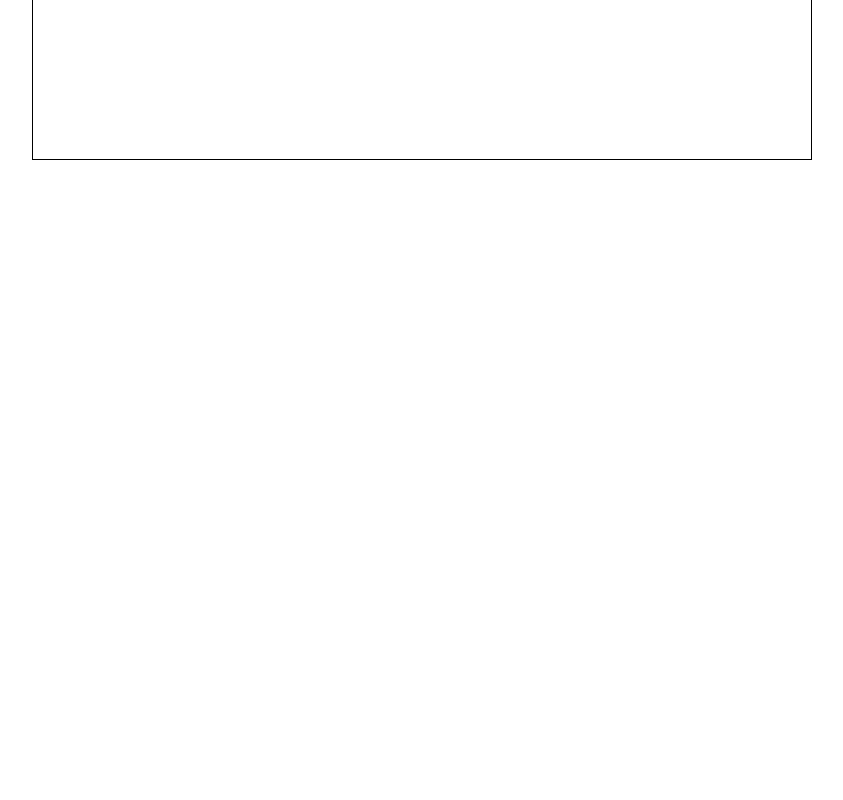
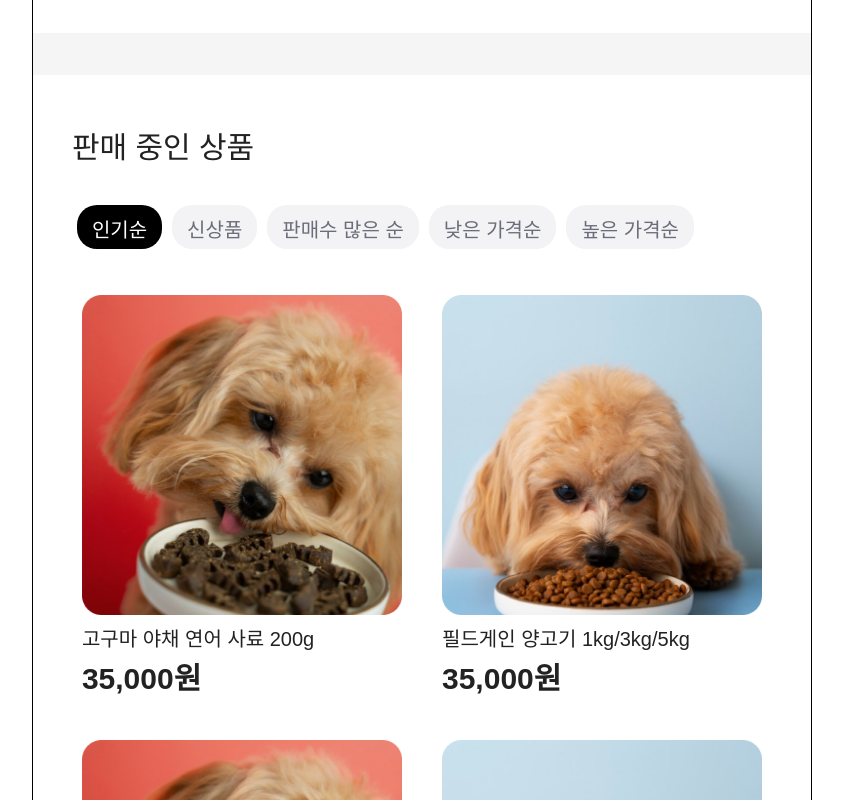
Before and after one commit to ESTFE-final/tangerine_market, a React (Create React App) app: page / in a window 1280 px wide. Shown: the part 640-1440 px from the top of the page, without its empty margins (218-1061 px from the left). Before the commit the page ends 800 px from the top, so only its background shows below. Built offline with nearby package versions, Linux system fonts and the light colour scheme; a web font is replaced by a local one.

Commit message:
feature / 메인 페이지 퍼블리싱 완료 및 버튼 호버 및 이벤트 설정

```diff
--- a/src/components/MainComponents/MainBanner.jsx
+++ b/src/components/MainComponents/MainBanner.jsx
@@ -33,7 +33,7 @@ const SlideButton = styled.button`
 	padding: 8px 16px;
 	border-radius: 30px;
 	border: none;
-	font-size: 14px;
+	font-size: 1.5rem;
 	cursor: pointer;
 `;
 
--- a/src/components/MainComponents/MainCategory.jsx
+++ b/src/components/MainComponents/MainCategory.jsx
@@ -46,8 +46,13 @@ const Icon = styled.img`
 
 const Label = styled.span`
 	margin-top: 10px;
-	font-size: 14px;
+	font-size: 2rem;
 	color: #333;
+`;
+
+const Divider = styled.div`
+	height: 42px;
+	background-color: #f5f5f5;
 `;
 
 const categories = [
@@ -62,6 +67,7 @@ const categories = [
 
 const MainCategory = () => {
 	return (
+		<>
 			<CategoryContainer>
 				{categories.map((category, index) => (
 					<CategoryWrapper key={index}>
@@ -72,6 +78,8 @@ const MainCategory = () => {
 					</CategoryWrapper>
 				))}
 			</CategoryContainer>
+			<Divider />
+		</>
 	);
 };
 
--- /dev/null
+++ b/src/components/MainComponents/MainProductList.jsx
@@ -0,0 +1,112 @@
+import React, { useState } from 'react';
+import styled from 'styled-components';
+import Product1 from '../../icons/img-main-category(1).png';
+import Product2 from '../../icons/img-main-category(2).png';
+
+const Container = styled.div`
+	width: 90%;
+	margin: 52px auto;
+`;
+
+const Title = styled.span`
+	font-size: 3rem;
+`;
+
+const ButtonContainer = styled.div`
+	margin: 36px auto;
+`;
+
+const Button = styled.button`
+	padding: 10px 15px;
+	margin: 0 5px;
+	height: 44px;
+	line-height: 1.5;
+	background-color: ${(props) => (props.isSelected ? '#000' : '#f3f3f5')};
+	color: ${(props) => (props.isSelected ? '#fff' : '#6C6D7A')};
+	cursor: pointer;
+	font-size: 2rem;
+	border-radius: 20px;
+	&:hover {
+		background-color: #000;
+		color: #fff;
+	}
+`;
+
+const ProductContainer = styled.div`
+	display: grid;
+	grid-template-columns: repeat(2, 1fr);
+	gap: 20px;
+	cursor: pointer;
+`;
+
+const ProductWrapper = styled.div`
+	display: flex;
+	flex-direction: column;
+	padding: 10px;
+	border-radius: 8px;
+`;
+
+const ProductImage = styled.img`
+	object-fit: cover;
+	margin-bottom: 10px;
+`;
+
+const ProductName = styled.p`
+	font-size: 2rem;
+	margin-bottom: 5px;
+`;
+
+const ProductPrice = styled.p`
+	font-size: 3rem;
+	font-weight: bold;
+`;
+
+const MainProductList = () => {
+	const [selected, setselected] = useState('인기순');
+	const products = [
+		{ img: Product1, name: '고구마 야채 연어 사료 200g', price: '35,000원' },
+		{ img: Product2, name: '필드게인 양고기 1kg/3kg/5kg', price: '35,000원' },
+		{ img: Product1, name: '고구마 야채 연어 사료 200g', price: '35,000원' },
+		{ img: Product2, name: '필드게인 양고기 1kg/3kg/5kg', price: '35,000원' },
+		{ img: Product1, name: '고구마 야채 연어 사료 200g', price: '35,000원' },
+		{ img: Product2, name: '필드게인 양고기 1kg/3kg/5kg', price: '35,000원' },
+	];
+
+	const options = [
+		'인기순',
+		'신상품',
+		'판매수 많은 순',
+		'낮은 가격순',
+		'높은 가격순',
+	];
+
+	return (
+		<Container>
+			<Title>판매 중인 상품</Title>
+
+			<ButtonContainer>
+				{options.map((option) => (
+					<Button
+						key={option}
+						isSelected={selected === option}
+						onClick={() => setselected(option)}
+					>
+						{option}
+					</Button>
+				))}
+			</ButtonContainer>
+
+			<ProductContainer>
+				{products.map((product, index) => (
+					<ProductWrapper key={index}>
+						<ProductImage src={product.img} alt={product.name} />
+						<ProductName>{product.name}</ProductName>
+						<ProductPrice>{product.price}</ProductPrice>
+					</ProductWrapper>
+				))}
+			</ProductContainer>
+		</Container>
+	);
+};
+
+export default MainProductList;
--- a/src/pages/MainPage.jsx
+++ b/src/pages/MainPage.jsx
@@ -6,15 +6,14 @@ import {
 } from '../components/SharedComponents/CommonComponents';
 import MainBanner from '../components/MainComponents/MainBanner';
 import MainCategory from '../components/MainComponents/MainCategory';
+import MainProductList from '../components/MainComponents/MainProductList';
 
 const BodyContainer = styled.div`
 	width: 100vw;
 	height: 100vh;
-	display: flex;
 `;
 const ListContainer = styled.div`
 	width: 780px;
-	height: 100vh;
 	margin: auto;
 	border: 1px solid black;
 	justify-content: center;
@@ -27,6 +26,7 @@ const MainPage = () => (
 				<NavigationBar title={'핸드펫 홈'} />
 				<MainBanner />
 				<MainCategory />
+				<MainProductList />
 			</ListContainer>
 		</BodyContainer>
 	</>
```
Also changed, not shown: src/components/MainComponents/MainEmptyFeed.jsx (added), src/icons/img-main-category(1).png (added), src/icons/img-main-category(2).png (added). Lines whose indentation alone changed are shown as unchanged.
